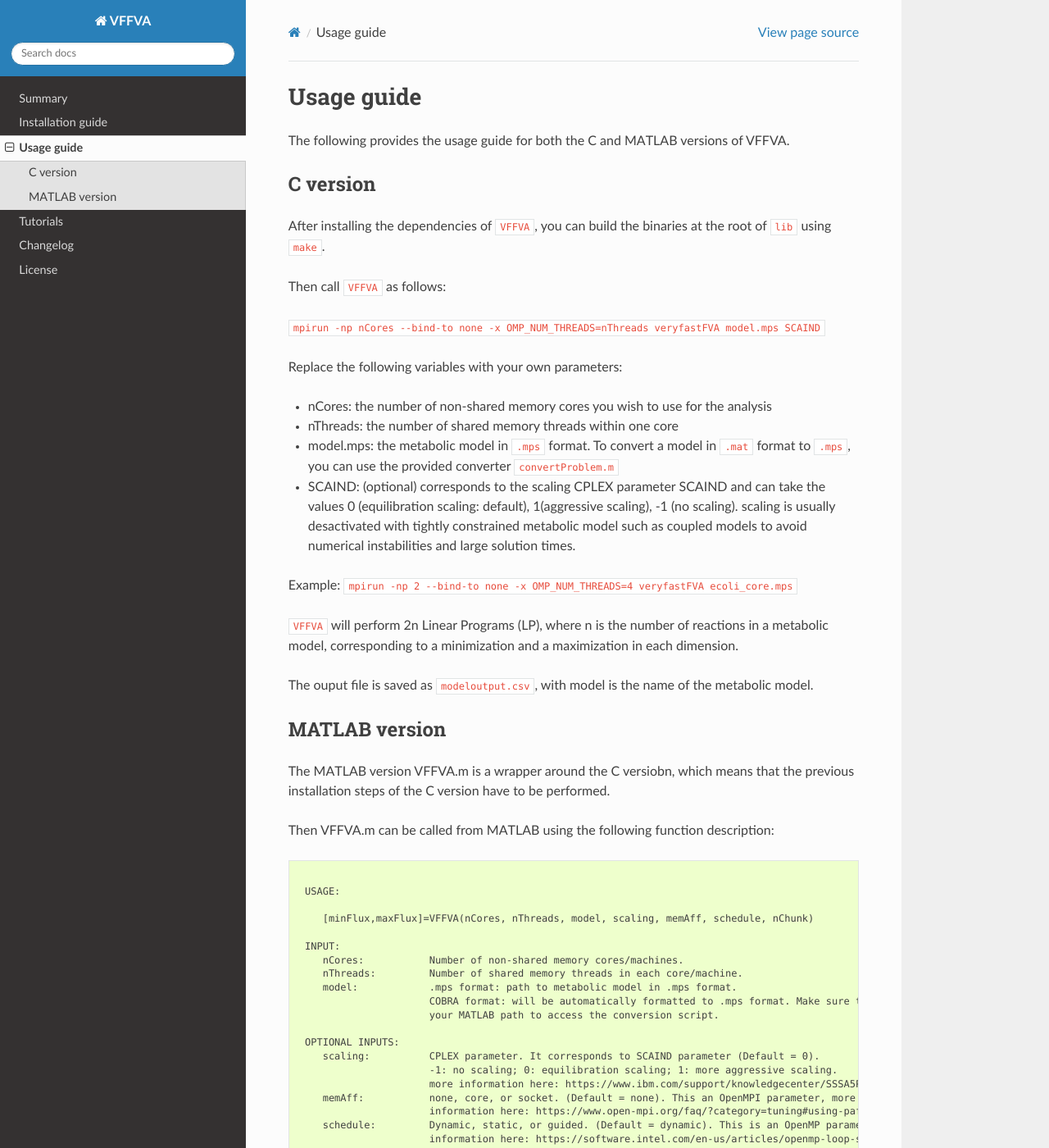
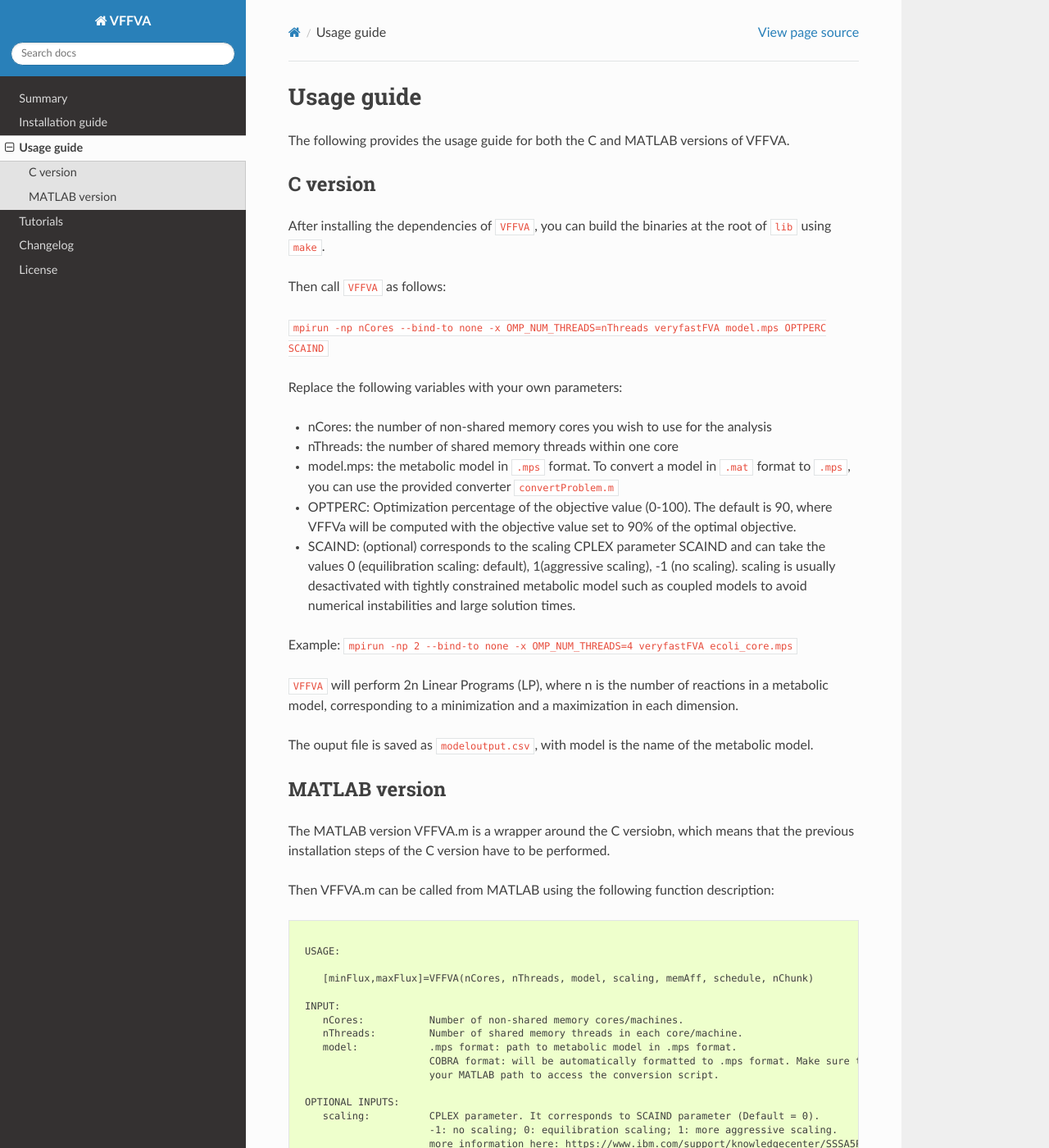
Before and after one commit to marouenbg/VFFVA, a Sphinx documentation site: the page built from docs/guide/index.md, in a window 1280 px wide and 1400 px high. Shown: the whole window at 82% size. Built offline with Sphinx 7.4.7 and the Read the Docs theme 2.0.0, drawn with Linux system fonts in a browser that asks for light colours; some of the changed text lies outside the part shown.

Commit message:
added optPerc

```diff
--- a/docs/guide/index.md
+++ b/docs/guide/index.md
@@ -8,7 +8,7 @@
 
 Then call `VFFVA` as follows:
 
-`mpirun -np nCores --bind-to none -x OMP_NUM_THREADS=nThreads veryfastFVA model.mps SCAIND`
+`mpirun -np nCores --bind-to none -x OMP_NUM_THREADS=nThreads veryfastFVA model.mps OPTPERC SCAIND`
 
 Replace the following variables with your own parameters:
 
@@ -17,6 +17,10 @@
 + nThreads: the number of shared memory threads within one core
 
 + model.mps: the metabolic model in `.mps` format. To convert a model in `.mat` format to `.mps`, you can use the provided converter `convertProblem.m`
+
++ OPTPERC: Optimization percentage of the objective value (0-100). The default is 90, where VFFVa will be computed with the objective value set to 90% of the optimal
+objective.
+
 
 + SCAIND: (optional) corresponds to the scaling CPLEX parameter SCAIND and can take the values 0 (equilibration scaling: default), 1(aggressive scaling), -1 (no scaling).
 scaling is usually desactivated with tightly constrained metabolic model such as coupled models to avoid numerical instabilities and large solution times.
@@ -51,6 +55,8 @@
     scaling:          CPLEX parameter. It corresponds to SCAIND parameter (Default = 0).
                       -1: no scaling; 0: equilibration scaling; 1: more aggressive scaling.
                       more information here: https://www.ibm.com/support/knowledgecenter/SSSA5P_12.7.0/ilog.odms.cplex.help/CPLEX/Parameters/topics/ScaInd.html.
+    optPerc:          Percentage of the optimal objective used in FVA. Float between 0 and 100. For example, when set to 90
+		      FVA will be computed on 90% of the optimal objective.
     memAff:           none, core, or socket. (Default = none). This an OpenMPI parameter, more
                       information here: https://www.open-mpi.org/faq/?category=tuning#using-paffinity-v1.4.
     schedule:         Dynamic, static, or guided. (Default = dynamic). This is an OpenMP parameter, more
```
Also changed, not shown: 2 other files.
